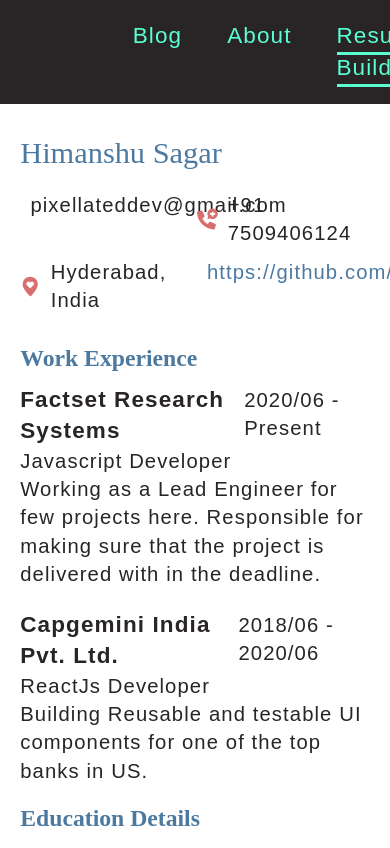
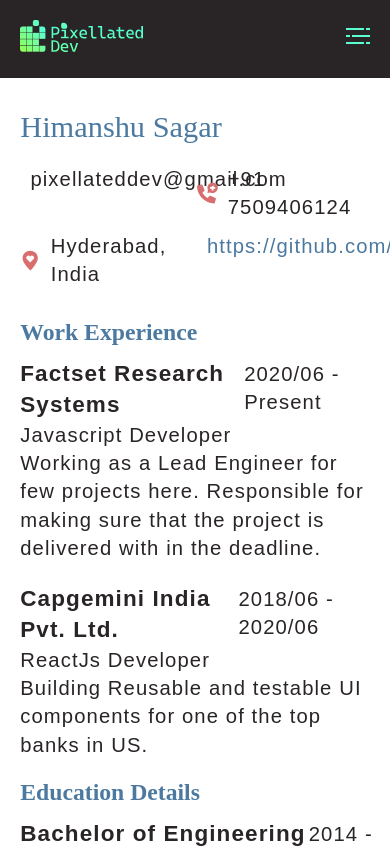
Before and after one commit to pixellateddev/pixellated-dev, a Next.js app: page /resume-builder/preview in a window 390 px wide. Shown: the top 848 px of the page. Built offline with nearby package versions, Linux system fonts and the light colour scheme; a web font is replaced by a local one.

Commit message:
added hamburger menu

```diff
--- /dev/null
+++ b/components/icons/Segmentation.jsx
@@ -0,0 +1,21 @@
+import React from 'react';
+
+function Segmentation(props) {
+	const title = props.title || "segmentation";
+
+	return (
+		<svg height="24" width="24" viewBox="0 0 24 24" xmlns="http://www.w3.org/2000/svg">
+	<title>{title}</title>
+	<g stroke="currentColor" strokeLinecap="square" strokeLinejoin="miter" strokeMiterlimit="10" strokeWidth="2">
+		<line fill="none" x1="21" x2="23" y1="5" y2="5"/>
+		<line fill="none" stroke="currentColor" x1="1" x2="17" y1="5" y2="5"/>
+		<line fill="none" x1="3" x2="1" y1="12" y2="12"/>
+		<line fill="none" stroke="currentColor" x1="23" x2="7" y1="12" y2="12"/>
+		<line fill="none" x1="21" x2="23" y1="19" y2="19"/>
+		<line fill="none" stroke="currentColor" x1="1" x2="17" y1="19" y2="19"/>
+	</g>
+</svg>
+	);
+};
+
+export default Segmentation;
--- a/components/icons/index.ts
+++ b/components/icons/index.ts
@@ -3,11 +3,13 @@ import LogoLinkedin from './LogoLinkedin'
 import CallDoctor from './CallDoctor'
 import Letter from './Letter'
 import LoveHeartPin from './LoveHeartPin'
+import Segmentation from './Segmentation'
 
 export {
     LogoGithub,
     LogoLinkedin,
     CallDoctor,
     Letter,
-    LoveHeartPin
+    LoveHeartPin,
+    Segmentation
 }
--- a/components/layout/Header.tsx
+++ b/components/layout/Header.tsx
@@ -2,6 +2,7 @@ import Link from "next/link"
 import { useRouter } from "next/router"
 import { FC } from "react"
 import cx from 'classnames'
+import { Segmentation } from "../icons"
 
 const Header: FC = () => {
     const router = useRouter()
@@ -41,6 +42,9 @@ const Header: FC = () => {
                         </Link>
                     </li>
                 </ul>
+                <div role="button" className="hamburger">
+                    <Segmentation />
+                </div>
             </nav>
         </header>
     )
--- a/styles/blog.module.scss
+++ b/styles/blog.module.scss
@@ -79,6 +79,7 @@
         .recentPostImage {
         grid-area: recent-post-image;
         height: 100%;
+        max-height: 400px;
         object-fit: cover;
         }
 
--- a/styles/globals.scss
+++ b/styles/globals.scss
@@ -113,8 +113,13 @@ main {
   .nav {
     display: flex;
     align-items: center;
+    justify-content: space-between;
     color: white;
     padding: 1em;
+
+    @media screen and (min-width: 800px) {
+      justify-content: inherit;
+    }
 
   }
 
@@ -123,15 +128,19 @@ main {
   }
 
   .nav-links {
-    display: flex;
-    gap: 2em;
-    list-style: none;
-    font-size: 1.25rem;
-    padding-left: 0;
-    margin-left: 5em;
+    display: none;
+
+    @media screen and (min-width: 800px) {
+      display: flex;
+      gap: 1em;
+      list-style: none;
+      font-size: 1.25rem;
+      padding-left: 0;
+      margin-left: 5em;
+    }
   }
 
-  .nav-link {
+  .nav-link, .hamburger {
     color: $nav-link-color;
     transition: .3s color;
 
@@ -141,8 +150,14 @@ main {
   }
 
   .nav-link-active {
-    padding-bottom: 4px;
-    border-bottom: 3px solid;
+    color: $nav-link-hover;
+  }
+
+  .hamburger {
+    cursor: pointer;
+    @media screen and (min-width: 800px) {
+      display: none;
+    }
   }
 }
 
```
